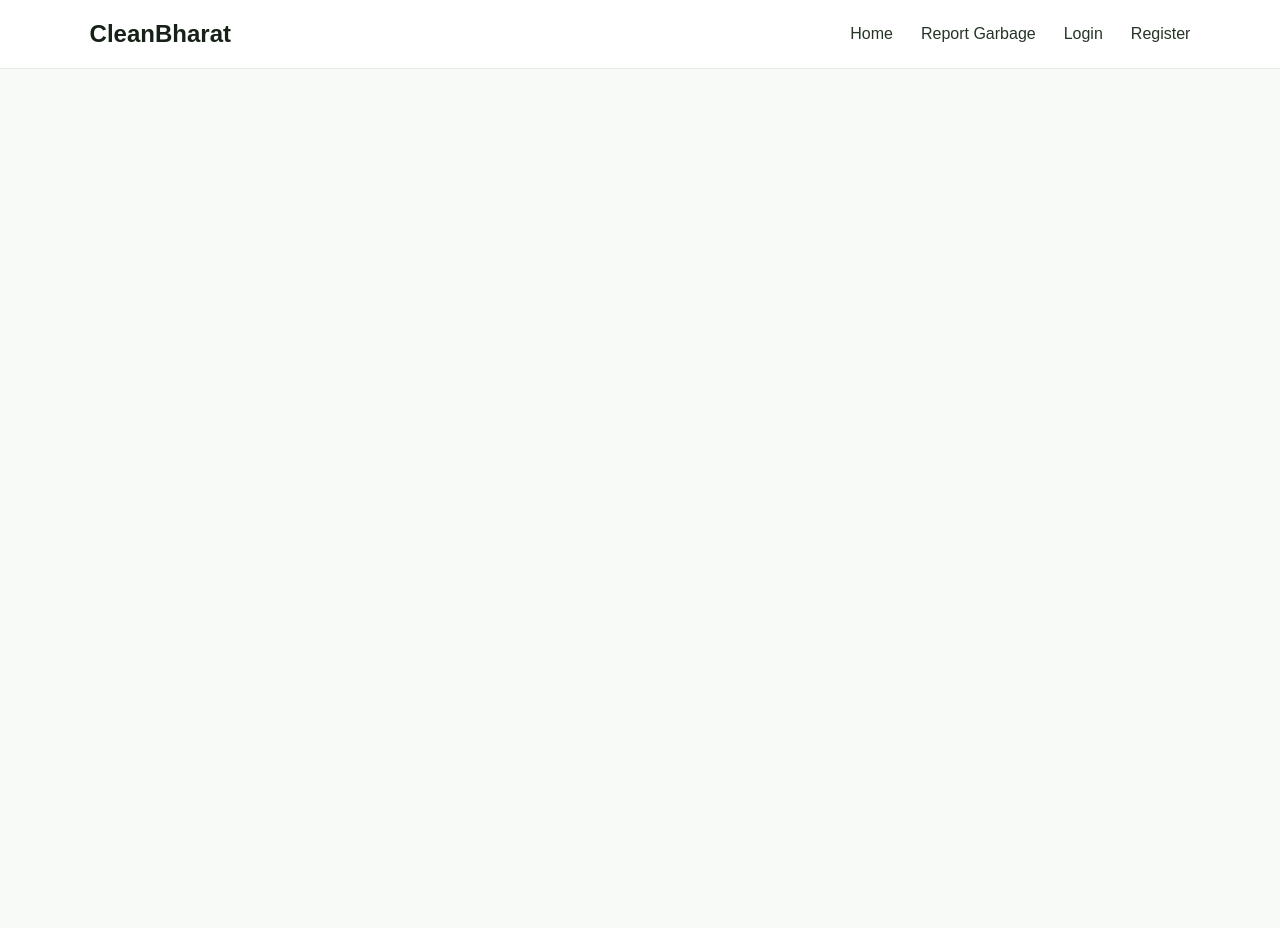
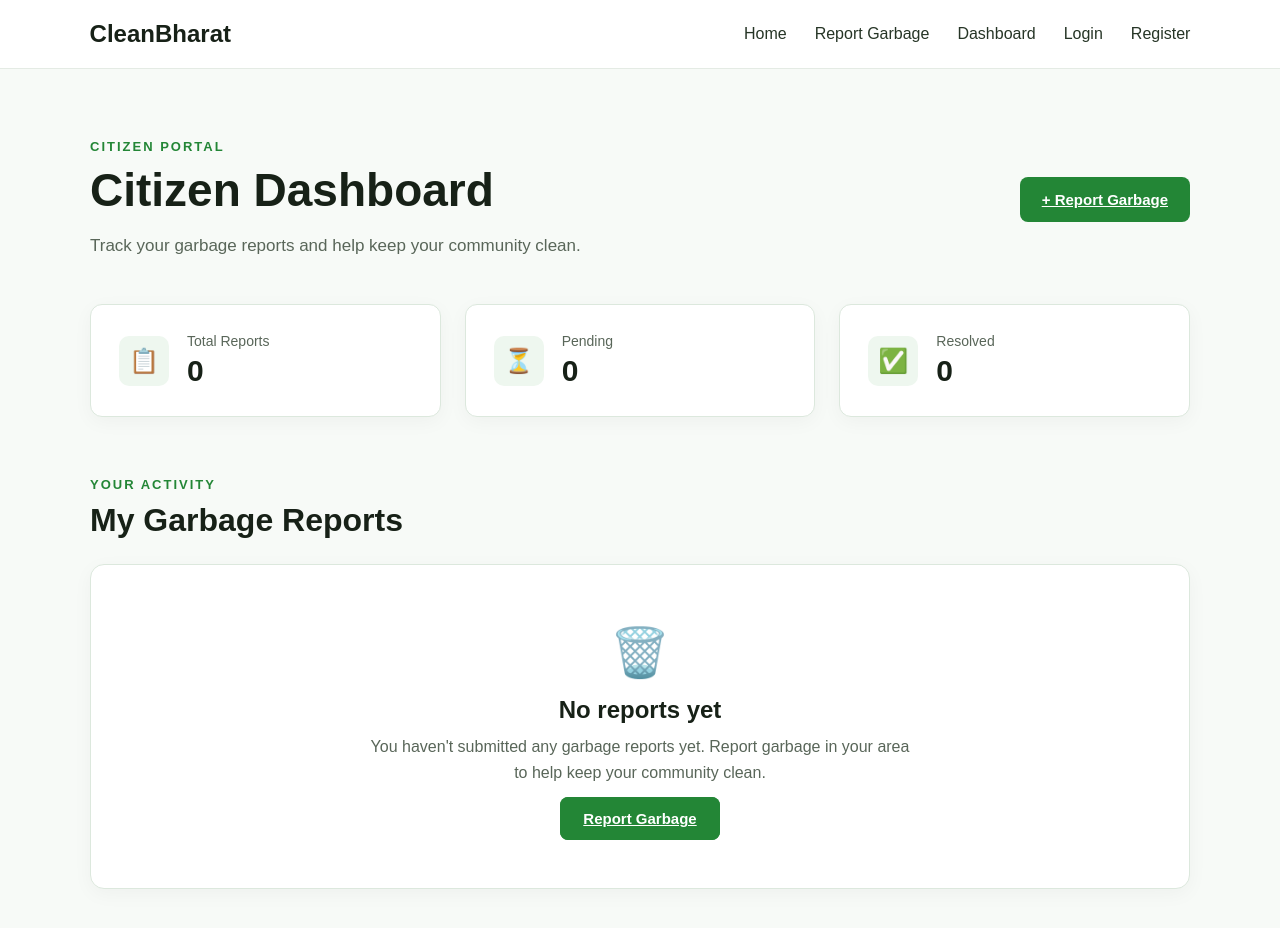
Before and after one commit to satyamyadav007/ai-waste-platform, a React app in the folder frontend/: page /dashboard in a window 1280 px wide. Shown: the top 928 px of the page. Before the commit the page ends 800 px from the top, so only its background shows below. Built offline with nearby package versions, Linux system fonts and the light colour scheme; the HTML template or start-up script is replaced by a standard one.

Commit message:
Till citizen board and report garbage button working properly

```diff
--- a/frontend/src/App.css
+++ b/frontend/src/App.css
@@ -615,3 +615,215 @@ body {
     font-size: 34px;
   }
 }
+
+/* =========================
+   CITIZEN DASHBOARD
+========================= */
+
+.dashboard-page {
+  min-height: 100vh;
+  padding: 70px 7%;
+  background: #f7faf7;
+}
+
+.dashboard-header {
+  max-width: 1100px;
+  margin: 0 auto 45px;
+  display: flex;
+  justify-content: space-between;
+  align-items: center;
+  gap: 30px;
+}
+
+.dashboard-tag {
+  margin: 0 0 10px;
+  color: #238636;
+  font-size: 13px;
+  font-weight: bold;
+  letter-spacing: 2px;
+}
+
+.dashboard-header h1 {
+  margin: 0;
+  font-size: 46px;
+  line-height: 1.15;
+}
+
+.dashboard-header p:last-child {
+  margin: 15px 0 0;
+  color: #596659;
+  font-size: 17px;
+  line-height: 1.6;
+}
+
+.dashboard-report-btn {
+  padding: 14px 22px;
+  border: none;
+  border-radius: 8px;
+  background: #238636;
+  color: white;
+  font-size: 15px;
+  font-weight: 600;
+  cursor: pointer;
+  white-space: nowrap;
+}
+
+.dashboard-report-btn:hover {
+  background: #1b6d2b;
+}
+
+
+/* =========================
+   DASHBOARD STATISTICS
+========================= */
+
+.dashboard-stats {
+  max-width: 1100px;
+  margin: 0 auto 60px;
+  display: grid;
+  grid-template-columns: repeat(3, 1fr);
+  gap: 24px;
+}
+
+.stat-card {
+  display: flex;
+  align-items: center;
+  gap: 18px;
+  padding: 28px;
+  background: white;
+  border: 1px solid #dce8dd;
+  border-radius: 12px;
+  box-shadow: 0 5px 20px rgba(0, 0, 0, 0.04);
+}
+
+.stat-icon {
+  width: 50px;
+  height: 50px;
+  display: flex;
+  align-items: center;
+  justify-content: center;
+  background: #eef7ef;
+  border-radius: 10px;
+  font-size: 24px;
+}
+
+.stat-card p {
+  margin: 0 0 5px;
+  color: #596659;
+  font-size: 14px;
+}
+
+.stat-card h2 {
+  margin: 0;
+  font-size: 30px;
+}
+
+
+/* =========================
+   MY REPORTS
+========================= */
+
+.reports-section {
+  max-width: 1100px;
+  margin: 0 auto;
+}
+
+.section-title {
+  margin-bottom: 25px;
+}
+
+.section-title h2 {
+  margin: 0;
+  font-size: 32px;
+}
+
+
+/* =========================
+   EMPTY REPORTS
+========================= */
+
+.empty-reports {
+  padding: 60px 30px;
+  text-align: center;
+  background: white;
+  border: 1px solid #dce8dd;
+  border-radius: 14px;
+  box-shadow: 0 5px 20px rgba(0, 0, 0, 0.04);
+}
+
+.empty-icon {
+  font-size: 48px;
+  margin-bottom: 15px;
+}
+
+.empty-reports h3 {
+  margin: 0 0 10px;
+  font-size: 24px;
+}
+
+.empty-reports p {
+  max-width: 550px;
+  margin: 0 auto 25px;
+  color: #596659;
+  line-height: 1.6;
+  font-size: 16px;
+}
+
+.empty-report-btn {
+  padding: 12px 22px;
+  border: 1px solid #238636;
+  border-radius: 8px;
+  background: #238636;
+  color: white;
+  font-size: 15px;
+  font-weight: 600;
+  cursor: pointer;
+}
+
+.empty-report-btn:hover {
+  background: #1b6d2b;
+}
+
+
+/* =========================
+   DASHBOARD MOBILE
+========================= */
+
+@media (max-width: 768px) {
+
+  .dashboard-page {
+    padding: 55px 20px;
+  }
+
+  .dashboard-header {
+    flex-direction: column;
+    align-items: flex-start;
+    margin-bottom: 35px;
+  }
+
+  .dashboard-header h1 {
+    font-size: 36px;
+  }
+
+  .dashboard-report-btn {
+    width: 100%;
+  }
+
+  .dashboard-stats {
+    grid-template-columns: 1fr;
+    gap: 15px;
+    margin-bottom: 45px;
+  }
+
+  .stat-card {
+    padding: 22px;
+  }
+
+  .section-title h2 {
+    font-size: 28px;
+  }
+
+  .empty-reports {
+    padding: 45px 20px;
+  }
+}
--- a/frontend/src/App.jsx
+++ b/frontend/src/App.jsx
@@ -1,11 +1,12 @@
+import { BrowserRouter, Routes, Route } from "react-router-dom";
 import "./App.css";
-import { BrowserRouter, Routes, Route } from "react-router-dom";
 
 import Navbar from "./components/Navbar";
 import Home from "./pages/Home";
+import ReportGarbage from "./pages/ReportGarbage";
 import Login from "./pages/Login";
 import Register from "./pages/Register";
-import ReportGarbage from "./pages/ReportGarbage";
+import CitizenDashboard from "./pages/CitizenDashboard";
 
 function App() {
   return (
@@ -14,9 +15,10 @@ function App() {
 
       <Routes>
         <Route path="/" element={<Home />} />
+        <Route path="/report" element={<ReportGarbage />} />
         <Route path="/login" element={<Login />} />
         <Route path="/register" element={<Register />} />
-        <Route path="/report" element={<ReportGarbage />} />
+        <Route path="/dashboard" element={<CitizenDashboard />} />
       </Routes>
     </BrowserRouter>
   );
--- a/frontend/src/components/Navbar.jsx
+++ b/frontend/src/components/Navbar.jsx
@@ -8,6 +8,7 @@ function Navbar() {
       <div className="navbar-links">
         <Link to="/">Home</Link>
         <Link to="/report">Report Garbage</Link>
+        <Link to="/dashboard">Dashboard</Link>
         <Link to="/login">Login</Link>
         <Link to="/register">Register</Link>
       </div>
--- /dev/null
+++ b/frontend/src/pages/CitizenDashboard.jsx
@@ -0,0 +1,81 @@
+function CitizenDashboard() {
+  return (
+    <div className="dashboard-page">
+
+      {/* Dashboard Header */}
+      <div className="dashboard-header">
+        <div>
+          <p className="dashboard-tag">CITIZEN PORTAL</p>
+          <h1>Citizen Dashboard</h1>
+          <p>
+            Track your garbage reports and help keep your community clean.
+          </p>
+        </div>
+
+        <a href="/report" className="dashboard-report-btn">
+            + Report Garbage
+        </a>
+      </div>
+
+      {/* Statistics */}
+      <div className="dashboard-stats">
+
+        <div className="stat-card">
+          <span className="stat-icon">📋</span>
+          <div>
+            <p>Total Reports</p>
+            <h2>0</h2>
+          </div>
+        </div>
+
+        <div className="stat-card">
+          <span className="stat-icon">⏳</span>
+          <div>
+            <p>Pending</p>
+            <h2>0</h2>
+          </div>
+        </div>
+
+        <div className="stat-card">
+          <span className="stat-icon">✅</span>
+          <div>
+            <p>Resolved</p>
+            <h2>0</h2>
+          </div>
+        </div>
+
+      </div>
+
+      {/* My Reports */}
+      <div className="reports-section">
+
+        <div className="section-title">
+          <div>
+            <p className="dashboard-tag">YOUR ACTIVITY</p>
+            <h2>My Garbage Reports</h2>
+          </div>
+        </div>
+
+        {/* Empty State */}
+        <div className="empty-reports">
+          <div className="empty-icon">🗑️</div>
+
+          <h3>No reports yet</h3>
+
+          <p>
+            You haven't submitted any garbage reports yet.
+            Report garbage in your area to help keep your community clean.
+          </p>
+
+          <a href="/report" className="empty-report-btn">
+              Report Garbage
+         </a>
+        </div>
+
+      </div>
+
+    </div>
+  );
+}
+
+export default CitizenDashboard;
```
